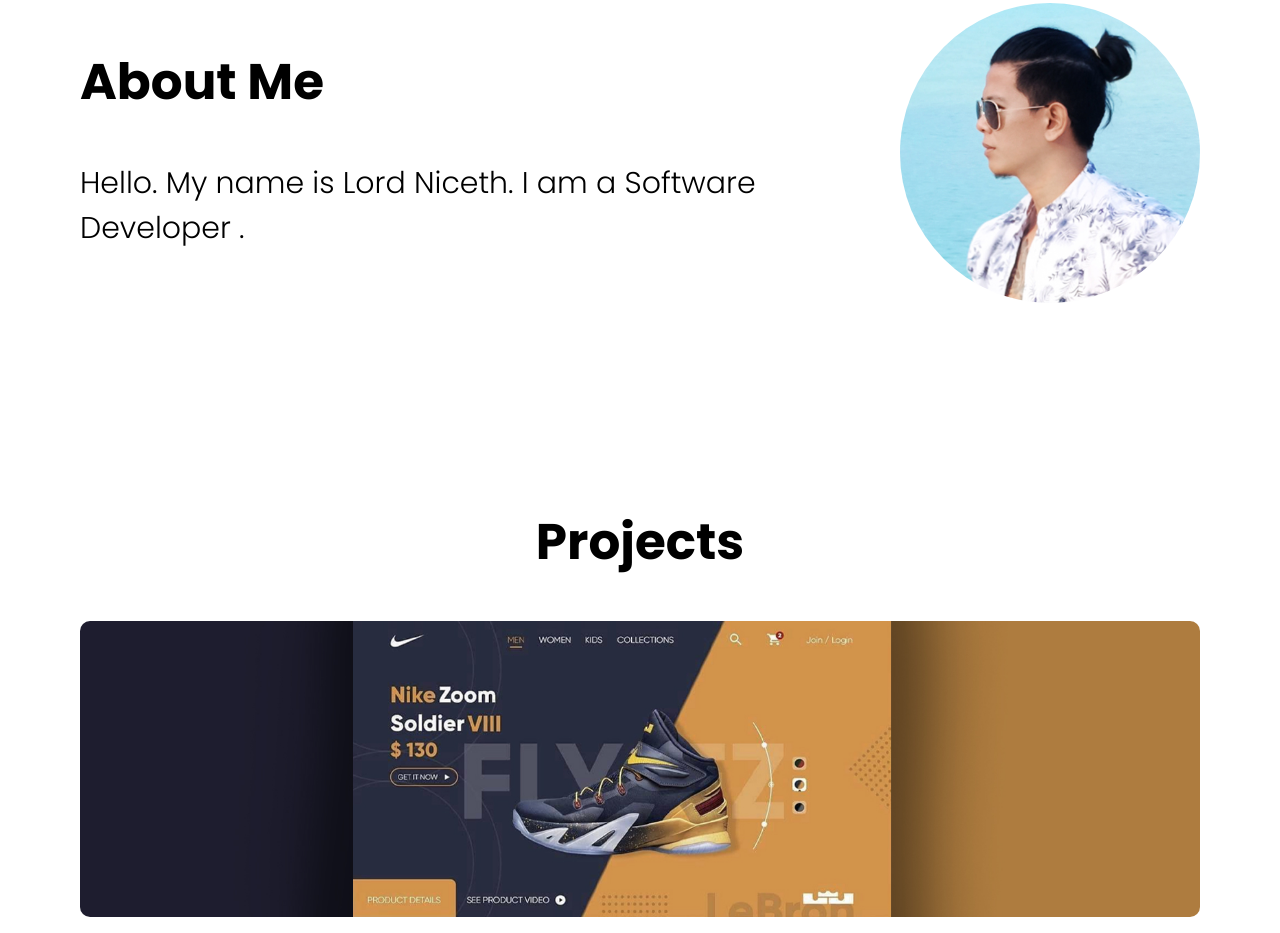
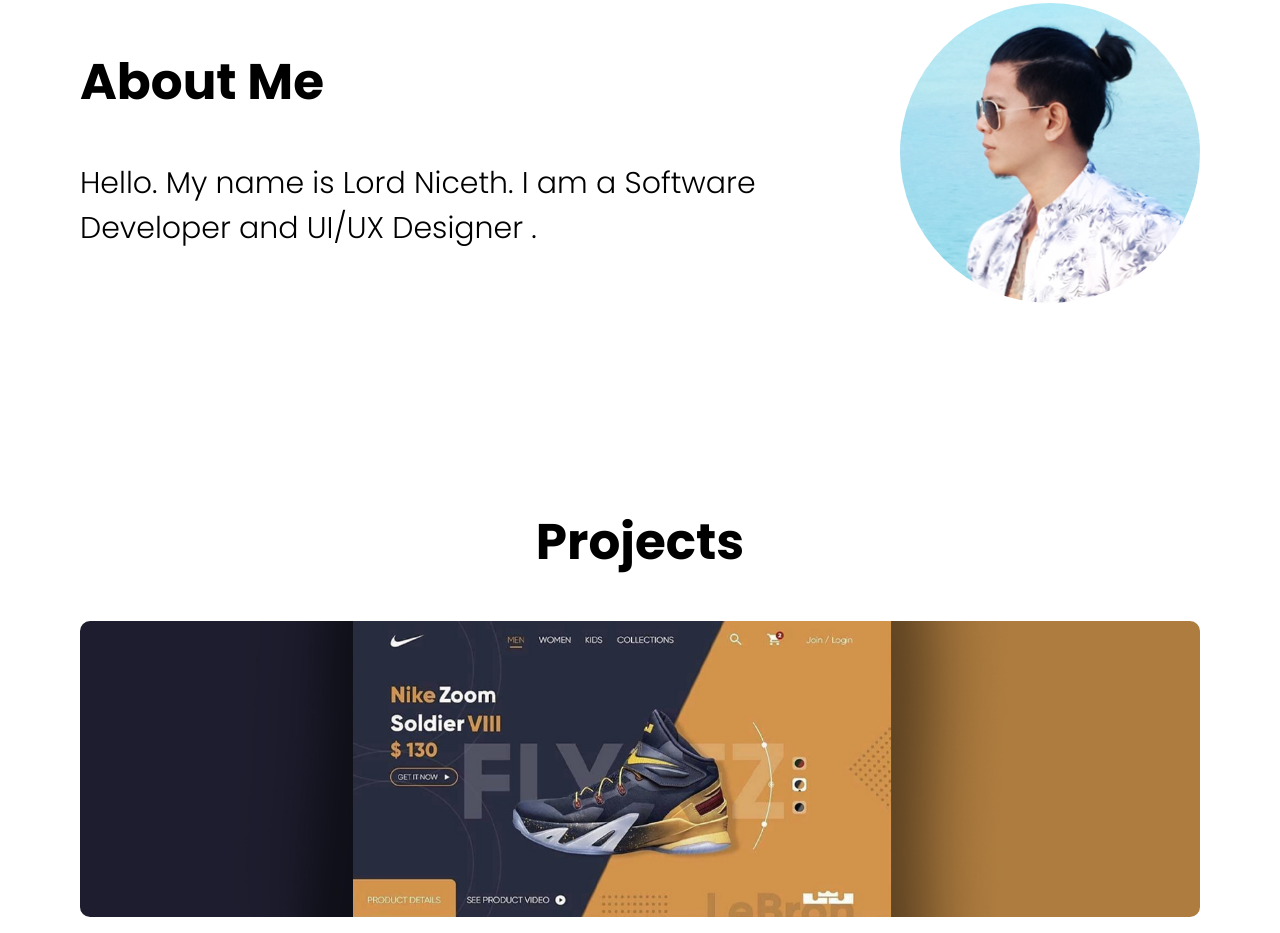
Before and after one commit to LNiceth/Responsive-Portfolio-Landing-Page, a plain HTML site: page index.html in a window 1280 px wide. Shown: the part 877-1810 px from the top of the page. Drawn offline with Linux system fonts and the light colour scheme.

Commit message:
Edited the about me section

```diff
--- a/index.html
+++ b/index.html
@@ -51,7 +51,7 @@
     <section class="sub-section" id="about-me">
         <div class="information">
             <h2>About Me</h2>
-            <p>Hello. My name is Lord Niceth. I am a Software Developer .</p>
+            <p>Hello. My name is Lord Niceth. I am a Software Developer and UI/UX Designer .</p>
         </div>
         <div class="headshot-container">
             <img class="headshot" src="src/images/headshot.jpg" alt="Lord Niceth headshot"/>
```
